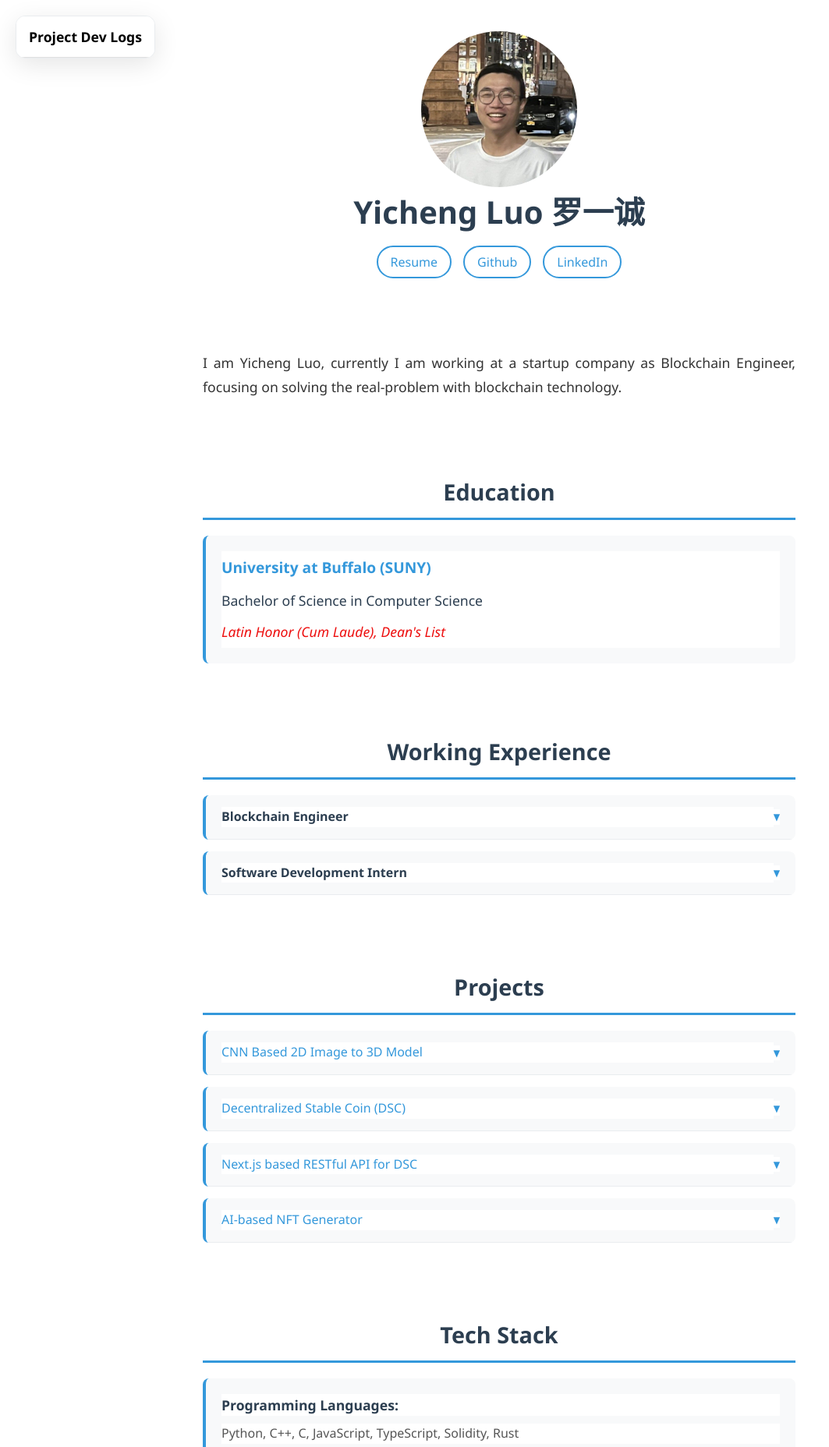
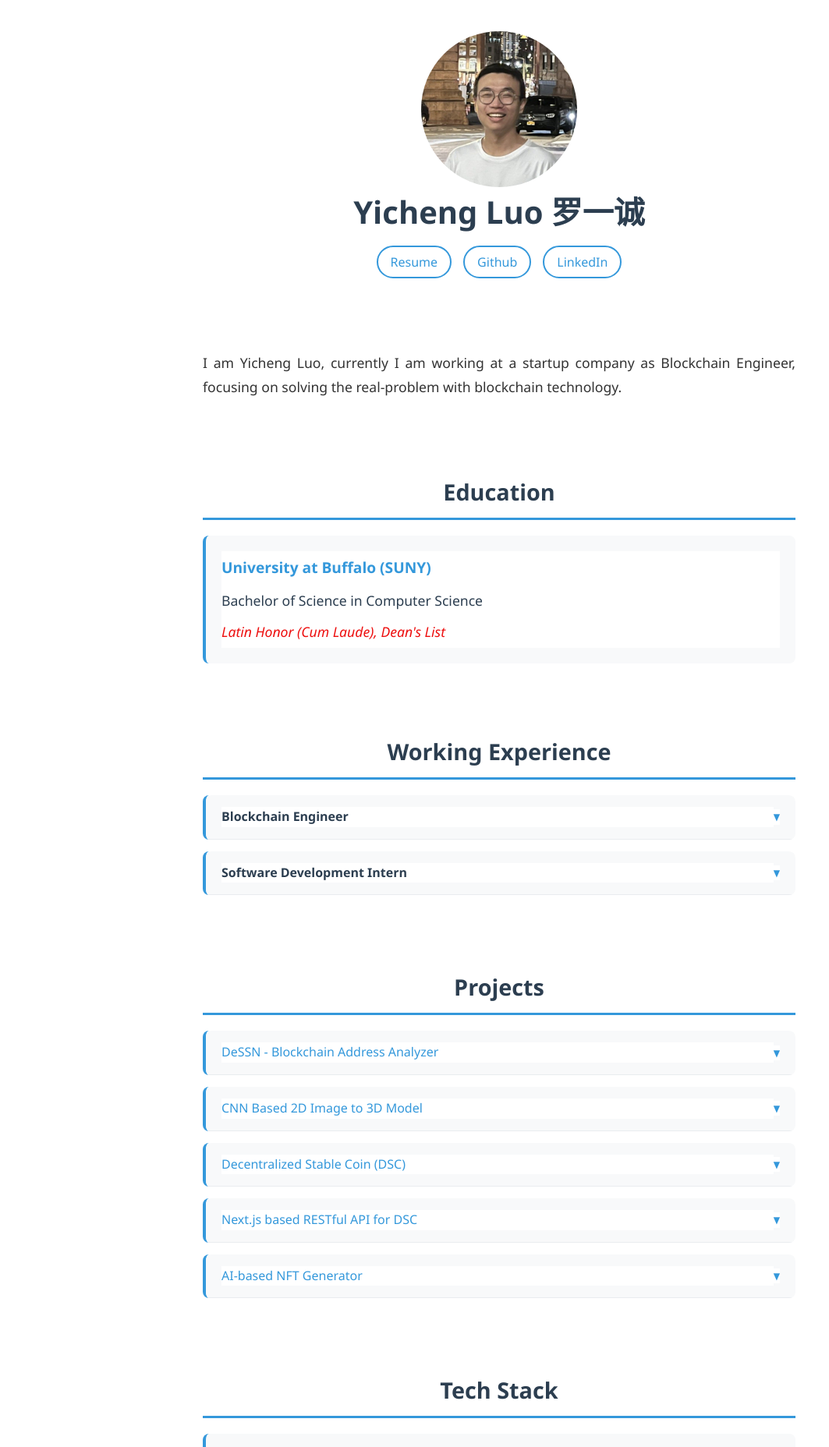
Before and after one commit to yluoc/yluoc.github.io, a Next.js app: page / in a window 1280 px wide. Shown: the top 1856 px of the page at 78% size, without its empty margins (0-1063 px from the left). Built offline with nearby package versions, Linux system fonts and the light colour scheme.

Commit message:
add new project experience

```diff
--- a/src/components/ProfileProjects.tsx
+++ b/src/components/ProfileProjects.tsx
@@ -40,6 +40,12 @@ const ProjectItem: React.FC<ProjectItemProps> = ({
 
 const ProfileProjects: React.FC = () => {
   const projects = [
+    {
+      title: "DeSSN - Blockchain Address Analyzer",
+      url: "https://github.com/yluoc/DeSSN",
+      description: "A comprehensive blockchain address analysis tool that provides detailed insights about wallet activity, DeFi interactions, and calculates a Blockchain Credit Score (300-850 range) based on on-chain behavior. Helps web3 users have a safer experience in the web3 world.",
+      technologies: "Next.js, TypeScript, Etherscan API, DeBank API, Web3, Blockchain Analysis"
+    },
     {
       title: "CNN Based 2D Image to 3D Model",
       url: "https://github.com/yluoc/CNNBased_2DImgTo3DMdl",
--- a/src/pages/index.tsx
+++ b/src/pages/index.tsx
@@ -8,7 +8,6 @@ import ProfileProjects from '../components/ProfileProjects';
 import ProfileSkills from '../components/ProfileSkills';
 import ProfileCertifications from '../components/ProfileCertifications';
 import ProfileContact from '../components/ProfileContact';
-import DevsLog from '../components/DevsLog';
 
 const Home: React.FC = () => {
   return (
@@ -19,7 +18,6 @@ const Home: React.FC = () => {
         <meta name="viewport" content="width=device-width, initial-scale=1.0" />
       </Head>
 
-      <DevsLog />
       <ProfileHeader />
       <ProfileIntroduction />
       <ProfileEducation />
```
